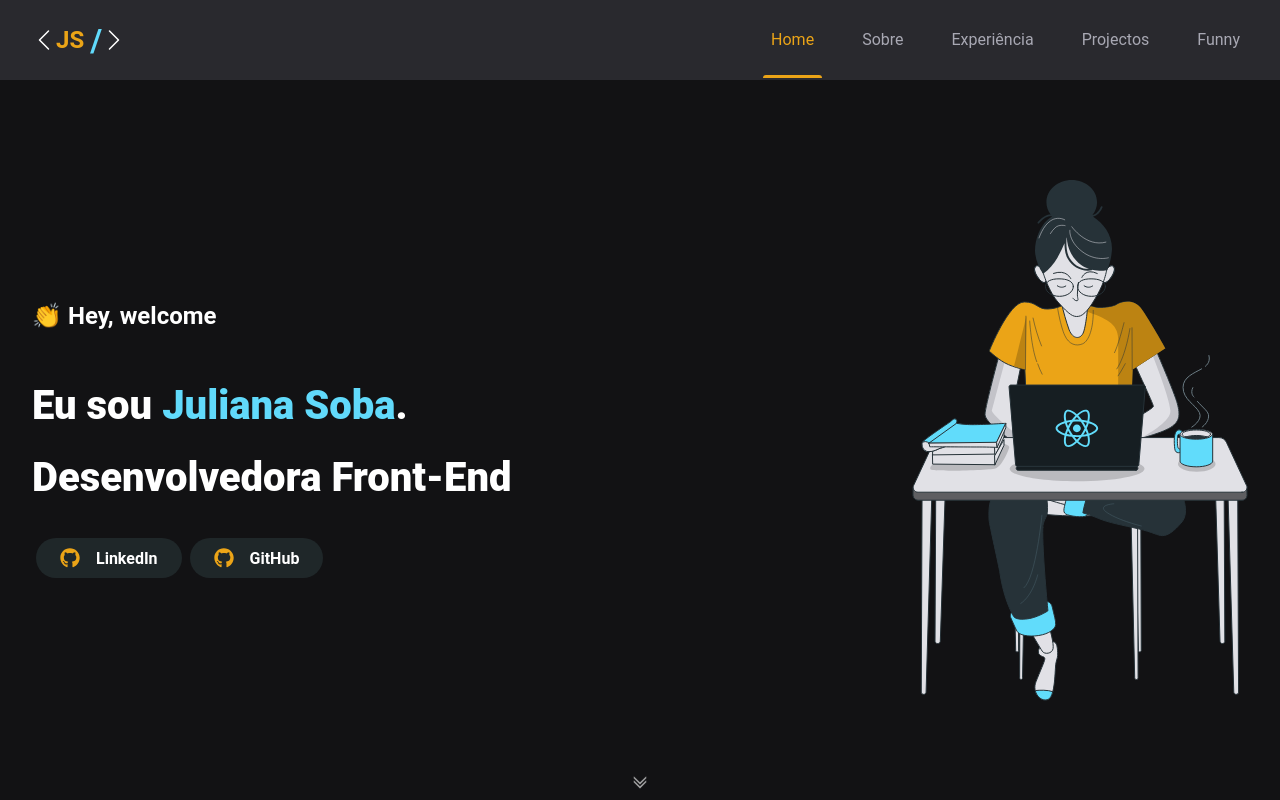
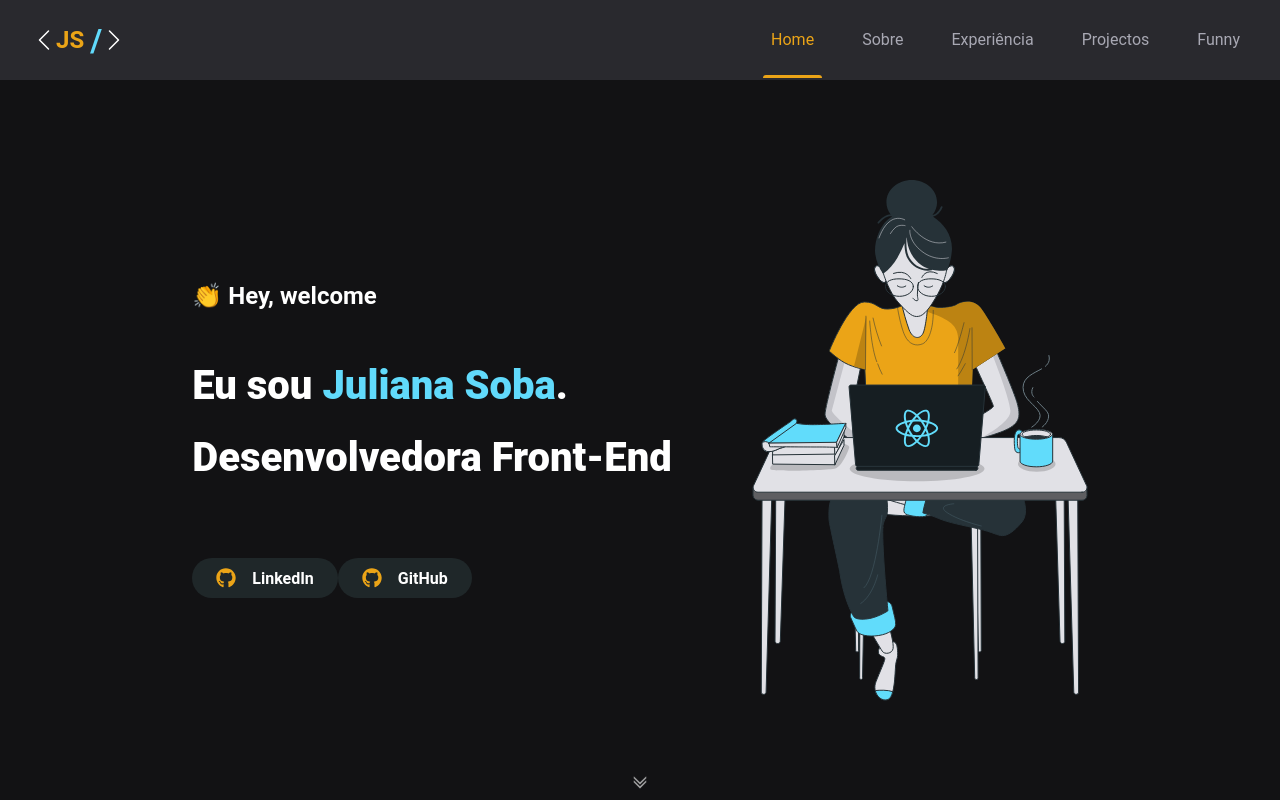
Before and after one commit to JulianaSobaJava/Portfolio, a Next.js app: page / in a window 1280 px wide. Built offline with nearby package versions, Linux system fonts and the light colour scheme; a web font is replaced by a local one.

Commit message:
:constructor: add changes on home style

```diff
--- a/src/styles/home.module.scss
+++ b/src/styles/home.module.scss
@@ -1,12 +1,14 @@
 .contentContainer{
 max-width:1400px;
-margin:0 auto;
 padding:0 2rem;
 height:calc(100vh - 5rem);
+position: relative;
+margin: 0 auto;
 
 display: flex;
 align-items: center;
-justify-content: space-between;
+justify-content: center;
+gap: 80px;
 
 
 .myAvatar{
@@ -35,6 +37,10 @@ justify-content: space-between;
        span{
            color: var(--cyan-500);
        }
+       .span{
+        color: var(--cyan-500);
+        font-size:8rem;
+       }
    }
 
    p{
@@ -56,11 +62,12 @@ justify-content: space-between;
     display: flex;
     align-items: center;
     margin-top:10px;
+    a{
+        margin: 0 4px;
+        color: var(--yellow-500);
+    }
 
 
-    button{
-        margin: 0 4px;
-    }
 }
 }
 
```
